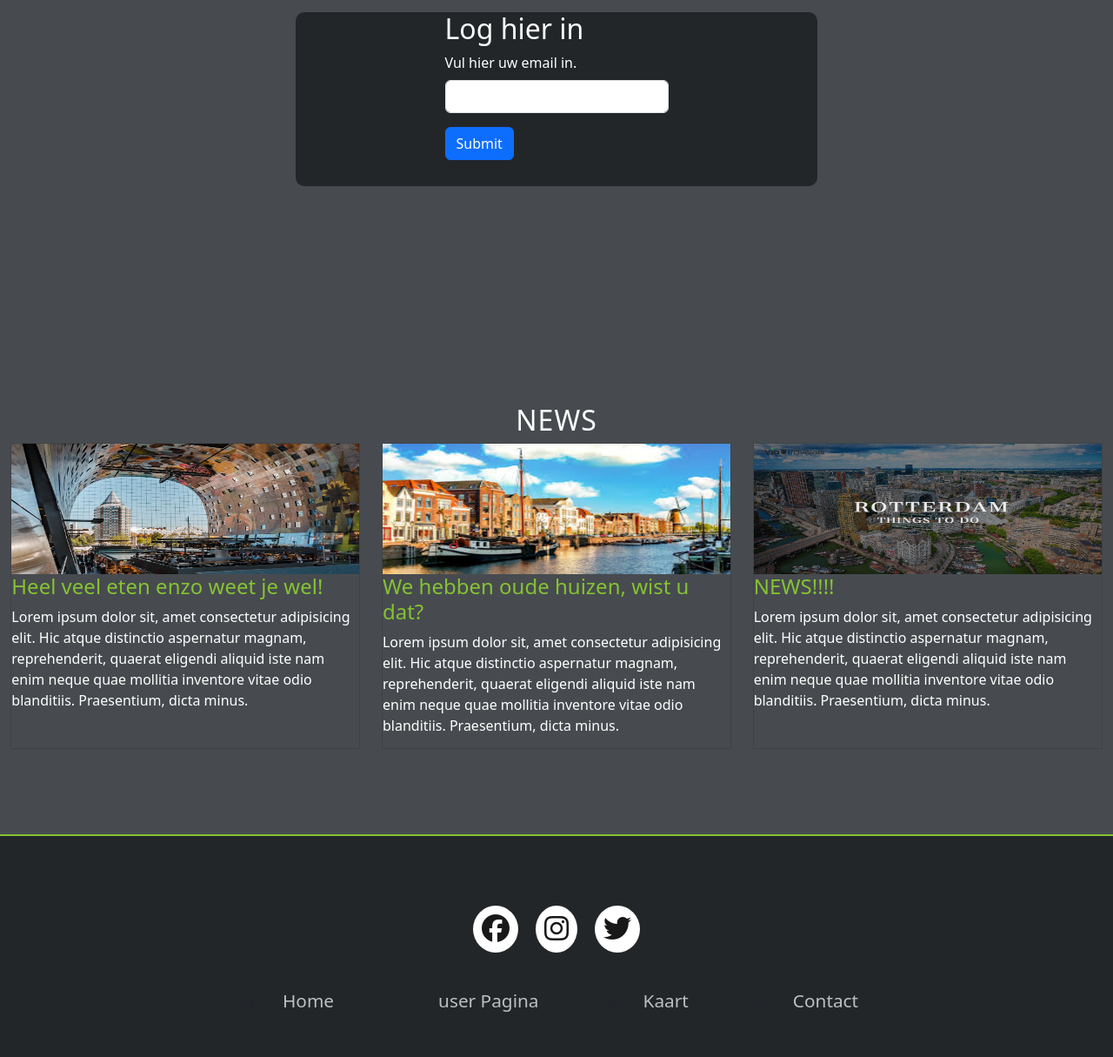
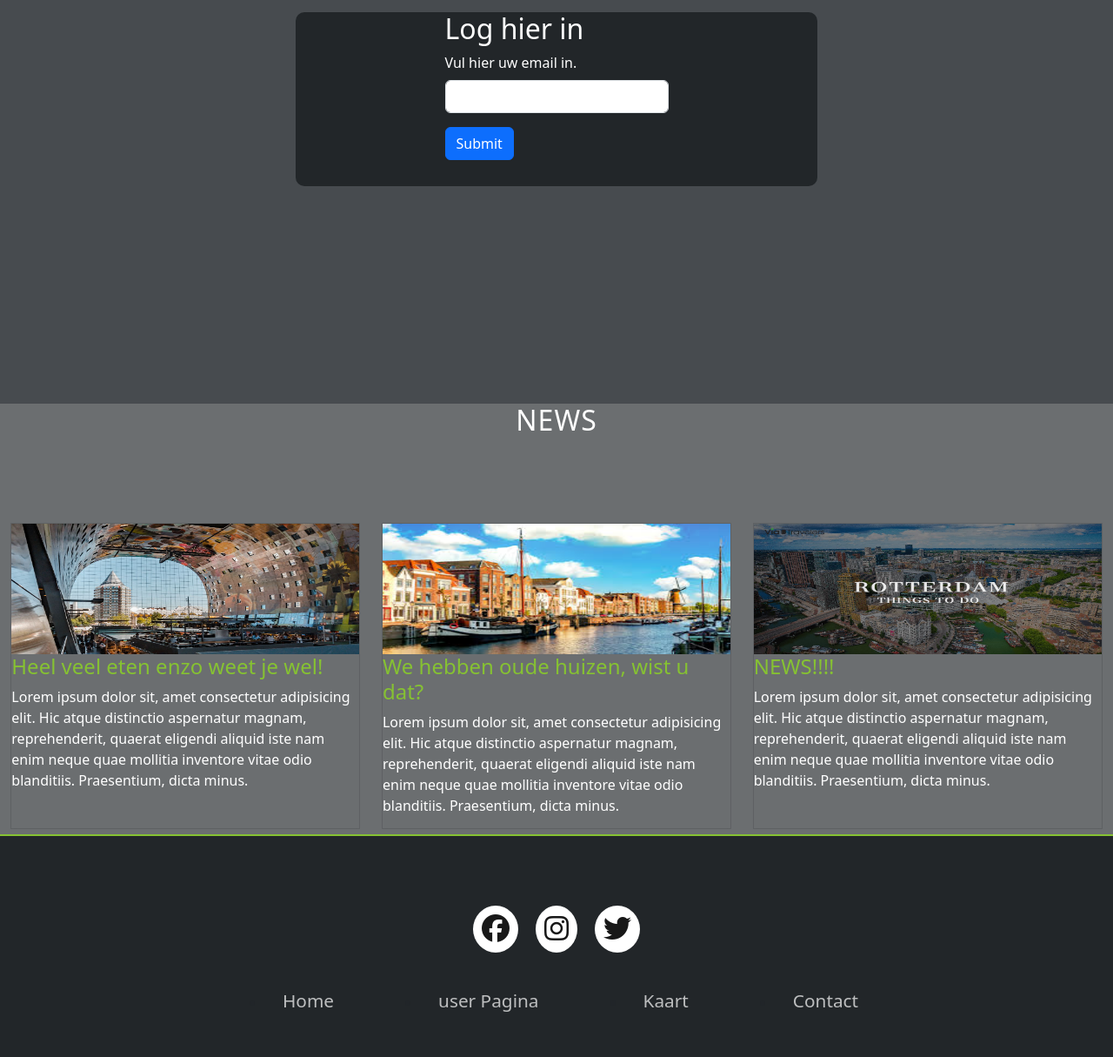
Before and after one commit to FlorianKoning/Project10, a PHP site: page / in a window 1280 px wide. Shown: the part 511-1726 px from the top of the page at 87% size. Run offline with PHP 8.4, Linux system fonts and the light colour scheme.

Commit message:
update 12/14/2023

```diff
--- a/includes/css/main.css
+++ b/includes/css/main.css
@@ -47,7 +47,9 @@ li {
 .banner-text {
     color: white;
     text-align: center;
-
+    text-transform: uppercase;
+    letter-spacing: 1px;
+    font-weight: 400;
 }
 
 /* email form */
@@ -88,6 +90,9 @@ li {
     flex-wrap: wrap;
     align-items: center;
 
+    text-transform: uppercase;
+    letter-spacing: 1px;
+    font-weight: 400;
     border-bottom: 1px block solid;
 }
 
@@ -97,8 +102,9 @@ li {
     display: flex;
     background-color: #474B4F;
     height: 120vh;
-    justify-content: space-around;
+    justify-content: flex-start;
     flex-direction: column;
+
 }
 
 /** textbox/links */
@@ -134,6 +140,7 @@ li {
     height: 100%;
     width: 100%;
     color: white;
+    background-color: #6B6E70;
 }
 
 .newsboxContainer {
@@ -141,6 +148,7 @@ li {
     justify-content: space-around;
     flex-direction: row;
     flex-wrap: nowrap;
+    margin-top: 100px;
 }
 
 .newsContainer h2 {
```
